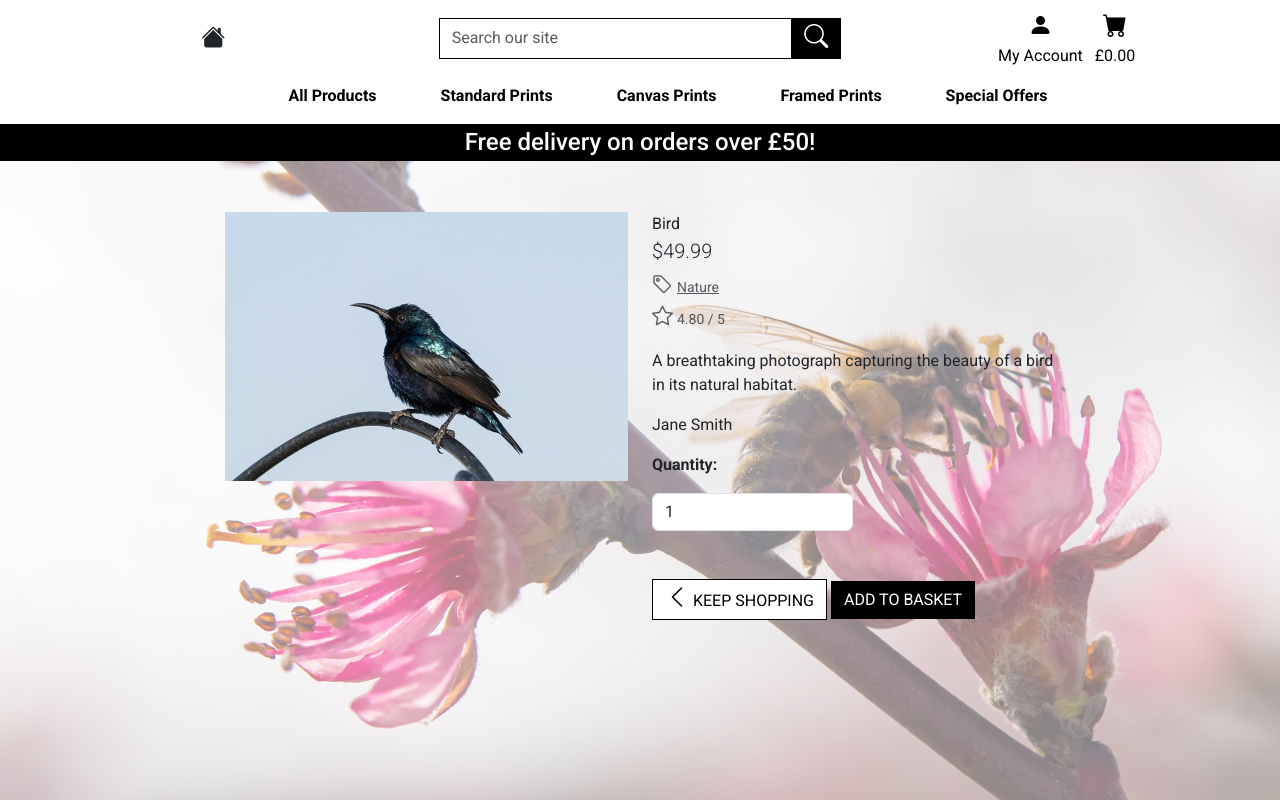
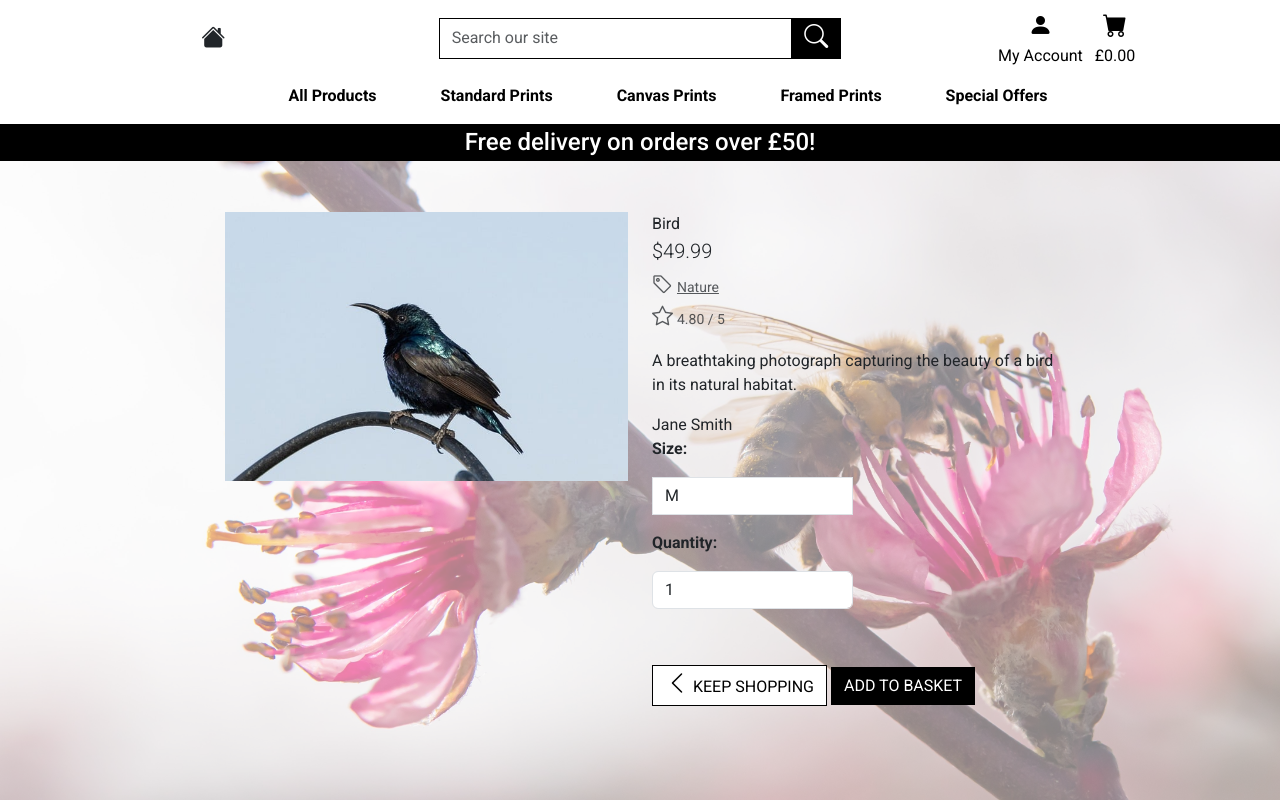
Before and after one commit to anthonyradose/obscuraview_milestone_project4, a Django app: page /products/1 in a window 1280 px wide. Run offline with Django 5.2, Linux system fonts and the light colour scheme; data comes from the database, SQL or seed files in the repository; both versions use the stored data as it was after the commit; parts of the project's set-up code (start-up, migrations or seed data) failed here and were passed over.

Commit message:
Update product model with sizes and add size selector to product template

```diff
--- a/basket/templates/basket/basket.html
+++ b/basket/templates/basket/basket.html
@@ -47,6 +47,9 @@
                                     </td>
                                     <td class="py-3">
                                         <p class="my-0">£{{ item.product.price }}</p>
+                                    </td>
+                                    <td class="py-3">
+                                        <p class="my-0"><strong>Size: </strong>{{ item.frame_size|upper }}</p>
                                     </td>
                                     <td class="py-3 w-25">
                                         <p class="my-0">{{ item.quantity }}</p>
--- a/products/models.py
+++ b/products/models.py
@@ -17,6 +17,13 @@ class Category(models.Model):
 
 
 class Product(models.Model):
+    FRAME_SIZES = [
+        ('s', 'Small'),
+        ('m', 'Medium'),
+        ('l', 'Large'),
+        ('xl', 'Extra Large'),
+    ]
+
     category = models.ForeignKey('Category', null=True, blank=True, on_delete=models.SET_NULL)
     sku = models.CharField(max_length=254, null=True, blank=True)
     name = models.CharField(max_length=254)
@@ -26,6 +33,7 @@ class Product(models.Model):
     photographer = models.CharField(max_length=254)
     image_url = models.URLField(max_length=1024, null=True, blank=True)
     image = models.ImageField(null=True, blank=True)
+    frame_size = models.CharField(max_length=2, choices=FRAME_SIZES, default='m')
 
     def __str__(self):
         return self.name
--- a/products/templates/products/product_detail.html
+++ b/products/templates/products/product_detail.html
@@ -49,6 +49,20 @@
                         {% csrf_token %}
 
                         <div class="form-row">
+                            {% with product.frame_size as size %}
+<div class="col-12">
+    <p><strong>Size:</strong></p>
+    <select class="form-control rounded-0 w-50" name="product_size" id="id_product_size">
+        <option value="s"{% if size == 's' %} selected{% endif %}>S</option>
+        <option value="m" selected>M</option>
+        <option value="l"{% if size == 'l' %} selected{% endif %}>L</option>
+        <option value="xl"{% if size == 'xl' %} selected{% endif %}>XL</option>
+    </select>
+</div>
+
+{% endwith %}
+
+
 
                             <div class="col-12">
 
@@ -68,7 +82,7 @@
 
 
 
-                            <div class="col-12">
+                            <div class="col-12 mt-2">
 
                                 <a href="{% url 'products' %}" class="btn btn-outline-black rounded-0 mt-5">
 
@@ -88,6 +102,8 @@
 
                             <input type="hidden" name="redirect_url" value="{{ request.path }}">
 
+
+
                         </div>
 
                     </form>
```
Also changed, not shown: products/fixtures/products.json (+6 -3 lines), db.sqlite3, products/migrations/0002_alter_category_options_product_frame_size.py (added).
